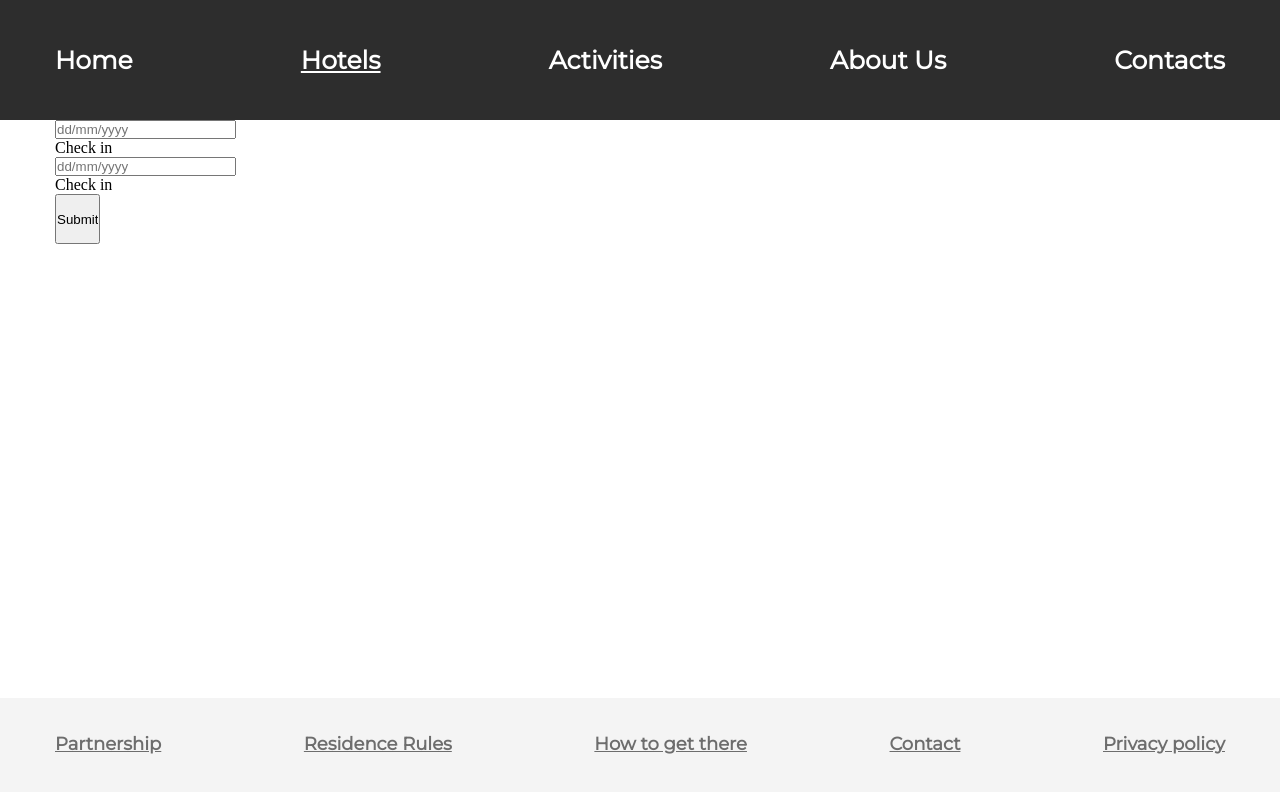
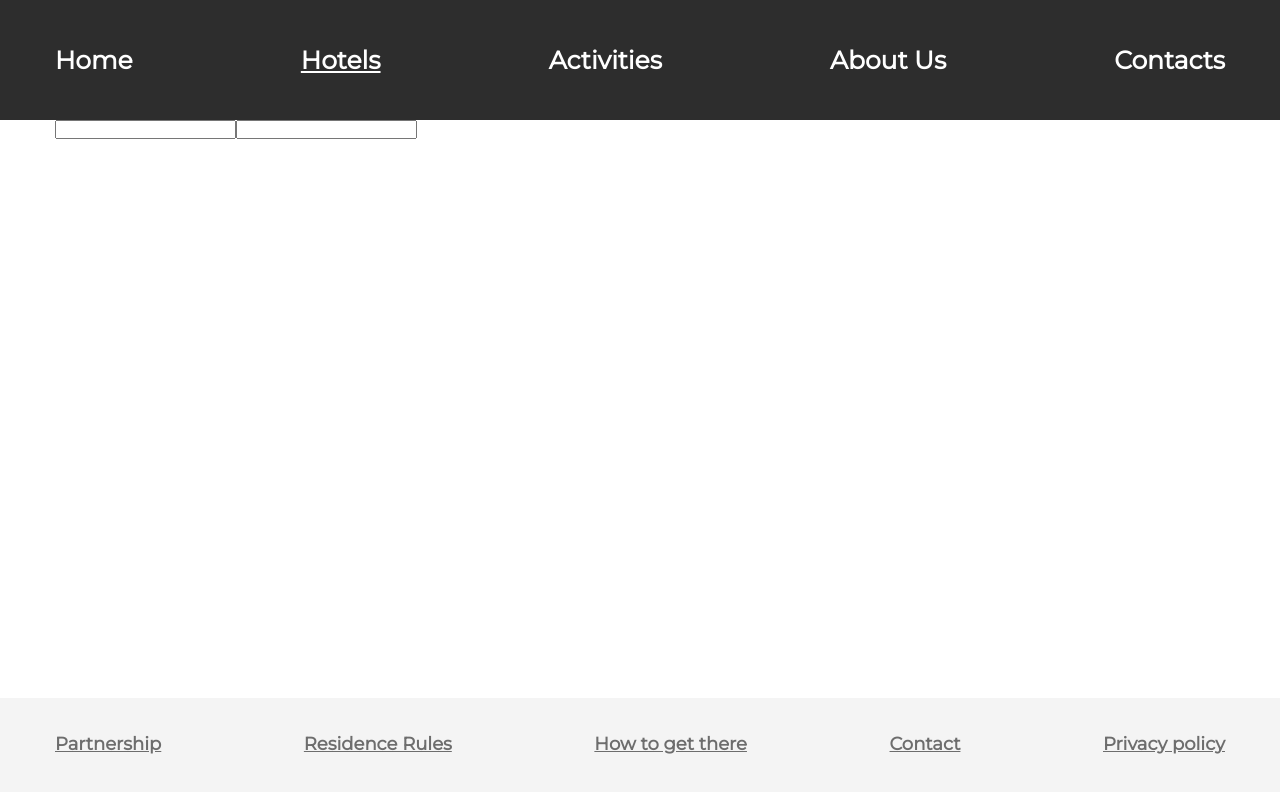
Before and after one commit to Markito97/tourism-aggregator, a React app in the folder frontend/main/: page /hotels in a window 1280 px wide. Shown: the top 792 px of the page. Built offline with nearby package versions, Linux system fonts and the light colour scheme; a web font is replaced by a local one.

Commit message:
изменил логику работы пикера

```diff
--- a/frontend/main/src/UI/TextField.tsx
+++ b/frontend/main/src/UI/TextField.tsx
@@ -8,7 +8,6 @@
 import { RefObject, useEffect, useRef, useState } from 'react';
 import { ControllerFieldState, Noop } from 'react-hook-form';
 import * as css from './TextField.sass';
-import { useOutside } from '../hooks/useOutside';
 
 interface ITextField {
   value: string;
@@ -35,6 +34,7 @@ export const TextField = (props: ITextField): JSX.Element => {
   const hanldeFocus = () => {
     setUp(true);
     if (!props.onShow) return;
+    if (props.startDate) return;
     props.onShow(true, inputRef);
   };
 
@@ -43,8 +43,6 @@ export const TextField = (props: ITextField): JSX.Element => {
     if (!props.value) setWidthValue(false);
     setUp(false);
   };
-
-  console.log(props.startDate);
 
   useEffect(() => {
     if (props.startDate) hanldeFocus();
--- a/frontend/main/src/components/DatePicker/Day.tsx
+++ b/frontend/main/src/components/DatePicker/Day.tsx
@@ -1,3 +1,5 @@
+/* eslint-disable jsx-a11y/click-events-have-key-events */
+/* eslint-disable import/no-cycle */
 import { useContext } from 'react';
 import useDayCell from '../../hooks/useDay';
 import {
@@ -5,6 +7,7 @@ import {
   YearMonthContext,
 } from '../../context/DateContext';
 import { checkIsPreviousDay } from '../../utils/dateHelpers/checkIsPreviosDay';
+import { FieldsContext } from '../SearchPanel/SearchPanel';
 import styles from './Day.module.css';
 
 interface DayProps {
@@ -13,25 +16,24 @@ interface DayProps {
 
 export const Day = ({ day }: DayProps): JSX.Element => {
   const [year, month] = useContext(YearMonthContext);
-  const {
-    isSelected,
-    isBetweenPickedDates,
-    isFirstPickedDate,
-    isSecondPickedDate,
-    onClickDayCell,
-  } = useDayCell({ year, month, day });
+  const fieldsContext = useContext(FieldsContext);
+  // console.log(fieldsContext);
+  // console.log(fieldsContext.startDate);
+  const { isSelected, isBetweenPickedDates, handleDay } = useDayCell({
+    year,
+    month,
+    day,
+    isClose: fieldsContext?.isClose,
+  });
+  // console.log(fieldsContext);
   const isPreviousDaysDisabled = useContext(DisablePreviousDaysContext);
   const isPreviousDay = checkIsPreviousDay({ year, month, day });
-  const onKeyUpDayCell = (e: React.KeyboardEvent<HTMLDivElement>): void => {
-    if (e.key !== 'Enter') return;
-    onClickDayCell();
-  };
 
   return (
     <div>
       <div
-        onClick={onClickDayCell}
-        onKeyDown={onKeyUpDayCell}
+        onClick={handleDay}
+        // onKeyDown={onKeyUpDayCell}
         className={
           isPreviousDaysDisabled && isPreviousDay
             ? `${styles.disabled}`
--- a/frontend/main/src/components/SearchPanel/SearchPanel.tsx
+++ b/frontend/main/src/components/SearchPanel/SearchPanel.tsx
@@ -1,32 +1,45 @@
-/* eslint-disable @typescript-eslint/no-use-before-define */
-/* eslint-disable no-void */
-import { useForm, Controller } from 'react-hook-form';
-import { TextField } from 'main/src/UI/TextField';
-import { RefObject, useEffect, useRef, useState } from 'react';
-import useDatePickGetter from 'main/src/hooks/useDatePickGetter';
+/* eslint-disable object-shorthand */
+/* eslint-disable import/no-cycle */
+/* eslint-disable react/jsx-no-constructed-context-values */
+/* eslint-disable react-hooks/exhaustive-deps */
+import { createContext, useEffect, useRef, useState } from 'react';
 import { useOutside } from 'main/src/hooks/useOutside';
+import useDatePick from 'main/src/hooks/useDatePick';
 import { DatePicker } from '../DatePicker/DatePicker';
-import * as css from './SearchPanel.sass';
+
+interface IField {
+  isClose?: boolean;
+  endDate?: boolean;
+}
+
+export const FieldsContext = createContext<IField | null>(null);
 
 export const SeacrhPanel = (): JSX.Element => {
-  const { control, handleSubmit, setValue } = useForm({
-    defaultValues: {
-      lake: '',
-      dateStart: '',
-      dateEnd: '',
-    },
-  });
+  // inputs value
+  const [checkin, setCheckin] = useState<string>('');
+  const [checkout, setCheckout] = useState<string>('');
+  // show picker
+  const [isCheckIn, setIsCheckIn] = useState(false);
+  const [isCheckOut, setIsCheckOut] = useState(false);
+  // input refs
+  const checkinRef = useRef<HTMLInputElement>(null);
+  const checkoutRef = useRef<HTMLInputElement>(null);
   const pickerRef = useRef<HTMLDivElement>(null);
-  const [isDatePicker, setIsDatePicker] = useState(false);
-  const { pickedDates, pickedDateUnits } = useDatePickGetter();
-  const [fieldRef, setFieldRef] = useState<RefObject<HTMLDivElement>>();
-  useOutside(handleClose, pickerRef, fieldRef, isDatePicker);
-  const [startDate, setStartDate] = useState(false);
 
-  const handleClick = (show: boolean, ref: RefObject<HTMLDivElement>) => {
-    void setFieldRef(ref);
-    void setIsDatePicker(show);
+  const [isClose, setIsClose] = useState(false);
+  // close picker
+  const handleClose = () => {
+    setIsClose(true);
+    setIsCheckIn(false);
   };
+
+  const [pickedDateUnits, setPickedDateUnits] = useDatePick();
+
+  console.log(pickedDateUnits);
+
+  useEffect(() => {
+    setIsClose(false);
+  }, [pickedDateUnits.firstPickedDateUnit]);
 
   useEffect(() => {
     if (
@@ -35,111 +48,40 @@ export const SeacrhPanel = (): JSX.Element => {
       !pickedDateUnits.firstPickedDateUnit?.year
     )
       return;
-    setValue(
-      'dateStart',
-      `${
-        pickedDateUnits.firstPickedDateUnit?.day < 10
-          ? `0${pickedDateUnits.firstPickedDateUnit?.day}`
-          : pickedDateUnits.firstPickedDateUnit?.day
-      }  / ${
-        pickedDateUnits.firstPickedDateUnit?.month < 10
-          ? `0${pickedDateUnits.firstPickedDateUnit?.month}`
-          : pickedDateUnits.firstPickedDateUnit?.month
-      } / ${pickedDateUnits.firstPickedDateUnit?.year}`,
+    setCheckin(
+      `${pickedDateUnits.firstPickedDateUnit?.day} / ${pickedDateUnits.firstPickedDateUnit?.month} / ${pickedDateUnits.firstPickedDateUnit?.year}`,
     );
-    setStartDate(true);
-  }, [
-    pickedDateUnits.firstPickedDateUnit?.day,
-    pickedDateUnits.firstPickedDateUnit?.month,
-    pickedDateUnits.firstPickedDateUnit?.year,
-    setValue,
-  ]);
+  });
 
-  useEffect(() => {
-    if (
-      !pickedDateUnits.secondPickedDateUnit?.day ||
-      !pickedDateUnits.secondPickedDateUnit?.month ||
-      !pickedDateUnits.secondPickedDateUnit?.year
-    )
-      return;
-    setValue(
-      'dateEnd',
-      `${
-        pickedDateUnits.secondPickedDateUnit?.day < 10
-          ? `0${pickedDateUnits.secondPickedDateUnit?.day}`
-          : pickedDateUnits.secondPickedDateUnit?.day
-      }  / ${
-        pickedDateUnits.secondPickedDateUnit?.month < 10
-          ? `0${pickedDateUnits.secondPickedDateUnit?.month}`
-          : pickedDateUnits.secondPickedDateUnit?.month
-      } / ${pickedDateUnits.secondPickedDateUnit?.year}`,
-    );
-    void setStartDate(false);
-    void setIsDatePicker(false);
-  }, [
-    pickedDateUnits.secondPickedDateUnit?.day,
-    pickedDateUnits.secondPickedDateUnit?.month,
-    pickedDateUnits.secondPickedDateUnit?.year,
-    setValue,
-  ]);
+  // useEffect(() => {
+  //   if (isCheckIn) {
+  //     // setPickedDateUnits({
+  //     //   ...pickedDateUnits,
+  //     //   firstPickedDateUnit: null,
+  //     // });
+  //   }
+  // }, [pickedDateUnits, setPickedDateUnits]);
 
-  function handleClose(): void {
-    void setIsDatePicker(false);
-  }
-
-  const onSubmit = (data: any) => {};
-
+  useOutside(handleClose, pickerRef, checkinRef, isCheckIn);
   return (
-    <div className={css.container}>
-      <form className={css.form} onSubmit={handleSubmit(onSubmit)}>
-        <Controller
-          control={control}
-          name="dateStart"
-          rules={{ required: 'This required field.' }}
-          render={({ field: { onChange, onBlur, value, ref }, fieldState }) => {
-            return (
-              <TextField
-                onChange={onChange}
-                onBlur={onBlur}
-                onShow={handleClick}
-                value={value}
-                inputRef={ref}
-                fieldState={fieldState}
-                pickerRef={pickerRef}
-                type="text"
-                inputType="date"
-                placeholder="dd/mm/yyyy"
-                customPlaceholder="Check in"
-              />
-            );
-          }}
-        />
-        <Controller
-          control={control}
-          name="dateEnd"
-          rules={{ required: 'This required field.' }}
-          render={({ field: { onChange, onBlur, value, ref }, fieldState }) => {
-            return (
-              <TextField
-                onChange={onChange}
-                onBlur={onBlur}
-                onShow={handleClick}
-                value={value}
-                inputRef={ref}
-                fieldState={fieldState}
-                pickerRef={pickerRef}
-                type="text"
-                inputType="date"
-                placeholder="dd/mm/yyyy"
-                customPlaceholder="Check in"
-                startDate={startDate}
-              />
-            );
-          }}
-        />
-        <input style={{ height: '50px' }} type="submit" />
-      </form>
-      {isDatePicker && <DatePicker pickerRef={pickerRef} />}
+    <div>
+      <input
+        onFocus={() => setIsCheckIn(true)}
+        // onBlur={() => setis}
+        ref={checkinRef}
+        value={checkin}
+        onChange={(e) => setCheckin(e.target.value)}
+      />
+      <input
+        ref={checkoutRef}
+        value={checkout}
+        onChange={(e) => setCheckout(e.target.value)}
+      />
+      {isCheckIn && (
+        <FieldsContext.Provider value={{ isClose: isClose }}>
+          <DatePicker pickerRef={pickerRef} />
+        </FieldsContext.Provider>
+      )}
     </div>
   );
 };
--- a/frontend/main/src/context/DateContext.tsx
+++ b/frontend/main/src/context/DateContext.tsx
@@ -41,13 +41,3 @@ export const DatePickerProvider = ({
     </PickedDateUnitsDispatchContext.Provider>
   );
 };
-
-export const useDatePickSetter = () => {
-  const setPickedDateUnits = useContext(PickedDateUnitsDispatchContext);
-
-  if (!setPickedDateUnits) {
-    throw new Error('DatePickSetter Error');
-  }
-
-  return setPickedDateUnits;
-};
--- a/frontend/main/src/hooks/useDatePick.ts
+++ b/frontend/main/src/hooks/useDatePick.ts
@@ -13,7 +13,6 @@ const useDatePick = (): [PickedDateUnits, PickedDateUnitsDispatch] => {
   if (!pickedDateUnits || !setPickedDateUnits) {
     throw new Error('DatePick Error');
   }
-
   return [pickedDateUnits, setPickedDateUnits];
 };
 
--- a/frontend/main/src/hooks/useDatePickGetter.ts
+++ /dev/null
@@ -1,17 +0,0 @@
-import { useContext } from 'react';
-import { PickedDateUnitsContext } from '../context/DateContext';
-import { dateUnitToDateObj } from '../utils/dateHelpers/index';
-
-const useDatePickGetter = () => {
-  const pickedDateUnits = useContext(PickedDateUnitsContext);
-  if (!pickedDateUnits) throw new Error('DatePickGetter Error');
-  const { firstPickedDateUnit, secondPickedDateUnit } = pickedDateUnits;
-  const pickedDates = {
-    firstPickedDate: dateUnitToDateObj(firstPickedDateUnit),
-    secondPickedDate: dateUnitToDateObj(secondPickedDateUnit),
-  };
-
-  return { pickedDates, pickedDateUnits };
-};
-
-export default useDatePickGetter;
--- a/frontend/main/src/hooks/useOutside.ts
+++ b/frontend/main/src/hooks/useOutside.ts
@@ -3,8 +3,8 @@ import { RefObject, useEffect } from 'react';
 export function useOutside(
   onClose: () => void,
   pickerRef: RefObject<HTMLDivElement>,
-  fieldRef: RefObject<HTMLDivElement>,
-  flag = true,
+  fieldRef: RefObject<HTMLInputElement>,
+  flag: boolean,
 ): void {
   useEffect(() => {
     // console.log(pickerRef, fieldRef);
```
Also changed, not shown: frontend/main/src/hooks/useDay.ts (+99 -30 lines), frontend/main/src/hooks/useWindowDimensions.ts (+14 -14 lines), 1 other file (tests, documents, lock files or other folders).
